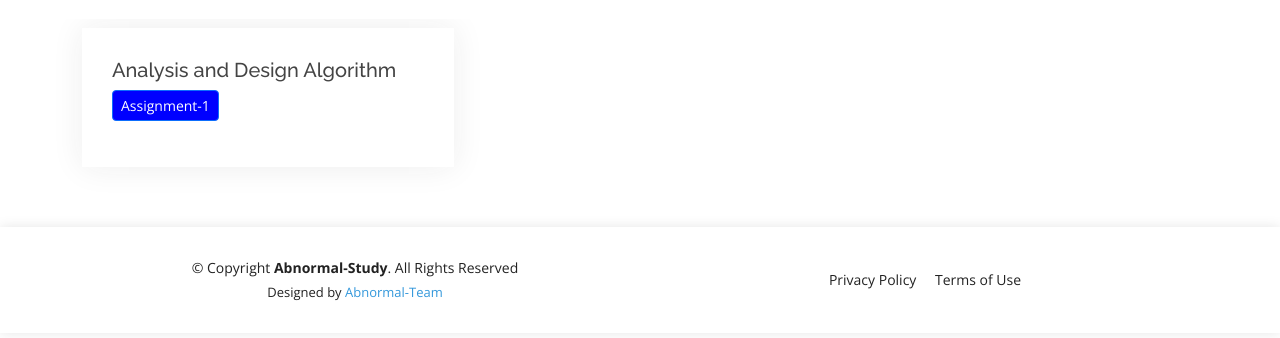
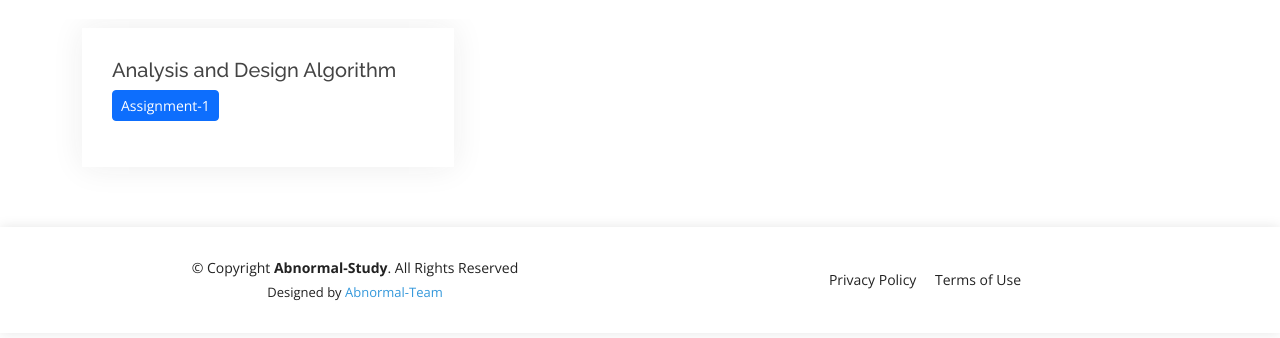
Before and after one commit to itsme-harsh/Abnormal-Study, a plain HTML site: page index.html in a window 1280 px wide. Shown: the part 68-406 px from the top of the page. Drawn offline with nearby package versions, Linux system fonts and the light colour scheme; a script that the page names is missing.

Commit message:
Update index.html

```diff
--- a/index.html
+++ b/index.html
@@ -69,7 +69,7 @@
             <div class="portfolio-info">
               <h5>Analysis and Design Algorithm</h5>
               <ul>
-                <li><a href="assets/vendor/material/ADA_ASSIGNMENT_1.pdf"><button class="btn btn-outline-primary btn-sm" style="background-color:blue; color:white;">Assignment-1</button></a></li>
+                <li><a href="assets/vendor/material/ADA_ASSIGNMENT_1.pdf"><button class="btn btn-primary btn-sm">Assignment-1</button></a></li>
               </ul>
           </div>
         </div>
```
